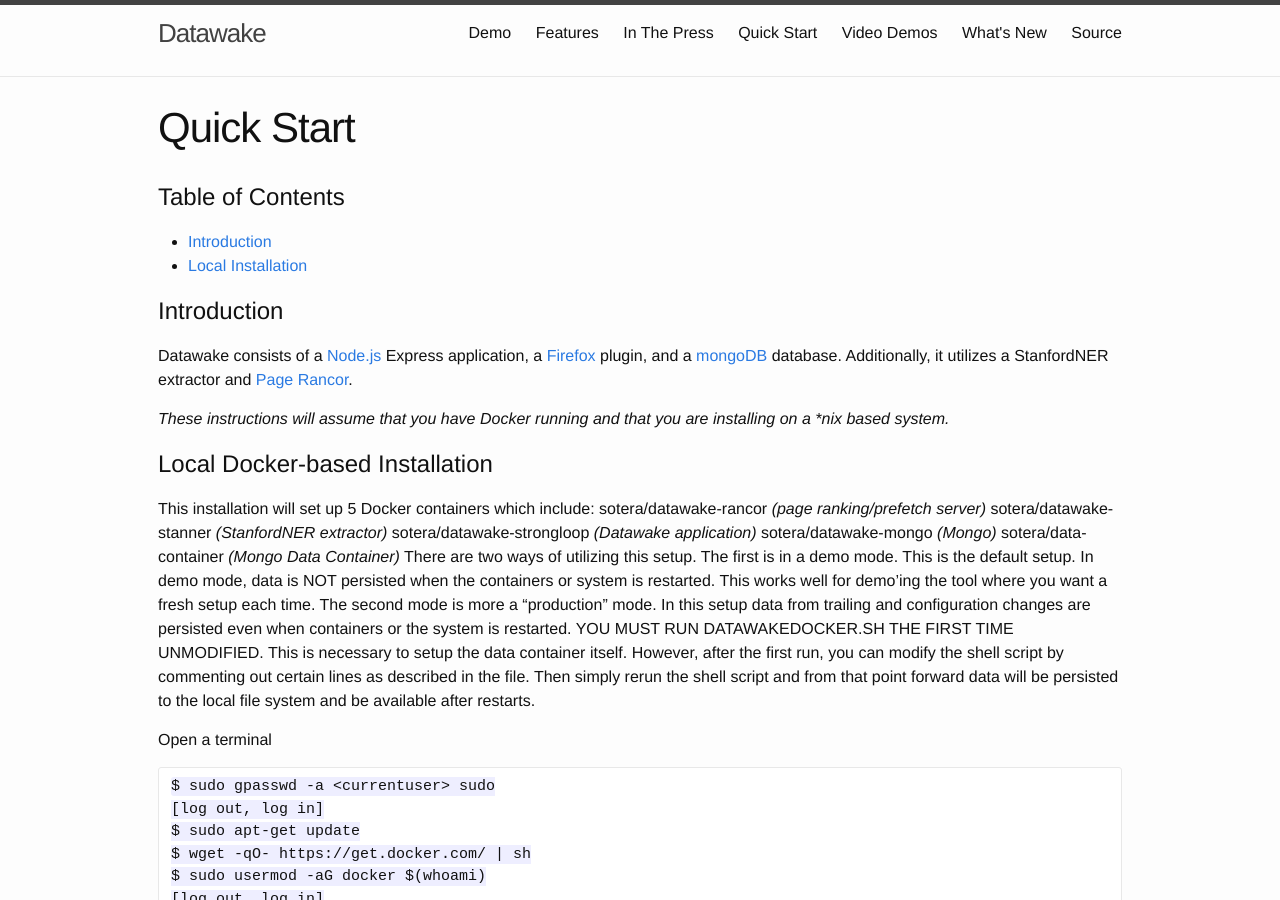
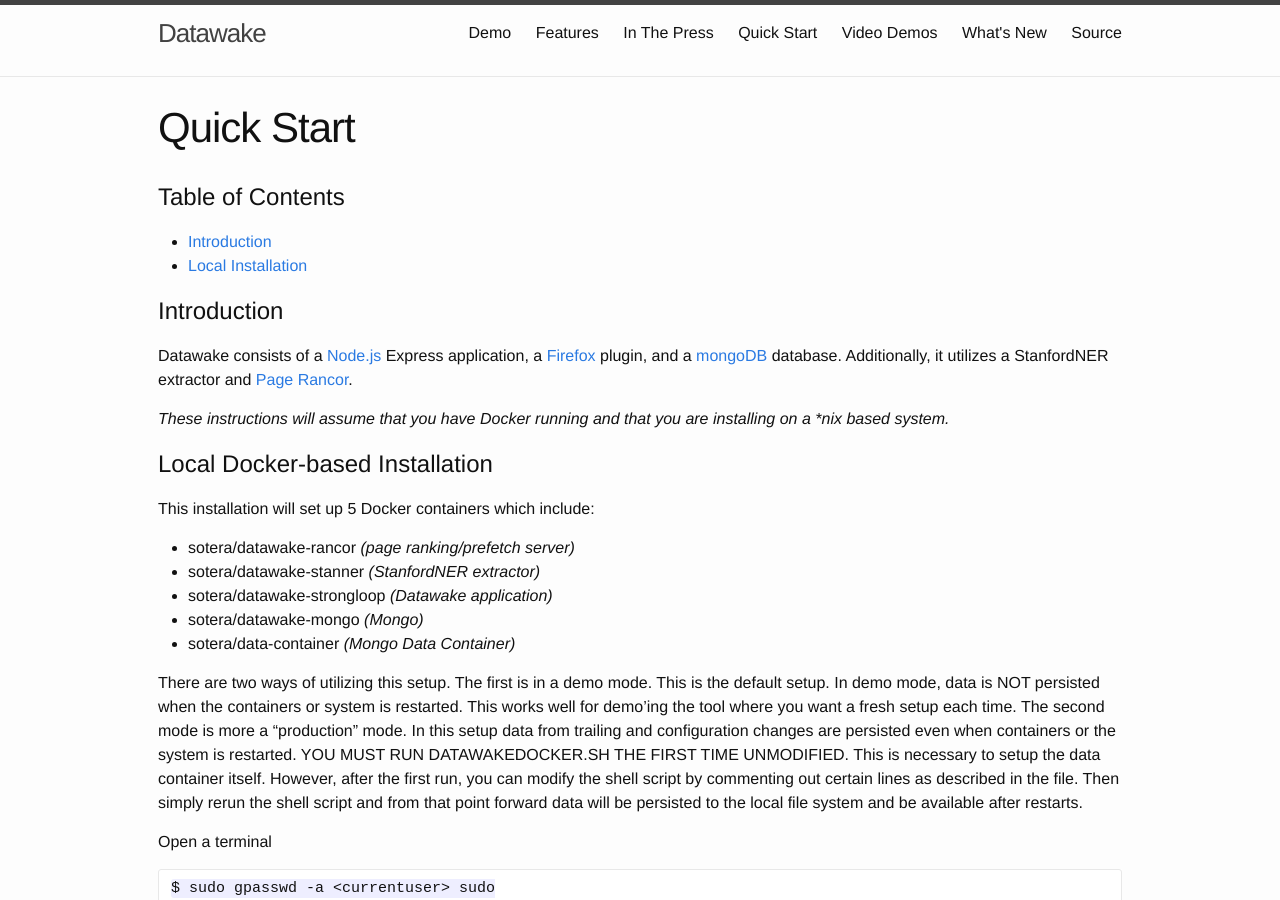
Before and after one commit to Sotera/Datawake, a Jekyll site: the page built from quickstart.md, in a window 1280 px wide and 900 px high. Built offline with Jekyll 4.4.1, drawn with Linux system fonts in a browser that asks for light colours.

Commit message:
Updates to formatting

```diff
--- a/quickstart.md
+++ b/quickstart.md
@@ -14,12 +14,14 @@
 _These instructions will assume that you have Docker running and that you are installing on a *nix based system._
 
 # Local Docker-based Installation <a id="installation"></a>
-This installation will set up 5 Docker containers which include:
-  sotera/datawake-rancor _(page ranking/prefetch server)_
-  sotera/datawake-stanner _(StanfordNER extractor)_
-  sotera/datawake-strongloop _(Datawake application)_
-  sotera/datawake-mongo _(Mongo)_
-  sotera/data-container _(Mongo Data Container)_
+
+This installation will set up 5 Docker containers which include:<br/>
+*   sotera/datawake-rancor _(page ranking/prefetch server)_<br/>
+*   sotera/datawake-stanner _(StanfordNER extractor)_<br/>
+*   sotera/datawake-strongloop _(Datawake application)_<br/>
+*   sotera/datawake-mongo _(Mongo)_<br/>
+*   sotera/data-container _(Mongo Data Container)_<br/>
+
 There are two ways of utilizing this setup.  The first is in a demo mode.  This is the default setup.  In demo mode, data is NOT persisted when the containers or system is restarted.  This works well for demo'ing the tool where you want a fresh setup each time.   The second mode is more a "production" mode.  In this setup data from trailing and configuration changes are persisted even when containers or the system is restarted.  YOU MUST RUN DATAWAKEDOCKER.SH THE FIRST TIME UNMODIFIED.  This is necessary to setup the data container itself.  However, after the first run, you can modify the shell script by commenting out certain lines as described in the file.  Then simply rerun the shell script and from that point forward data will be persisted to the local file system and be available after restarts.
 
 Open a terminal
```
